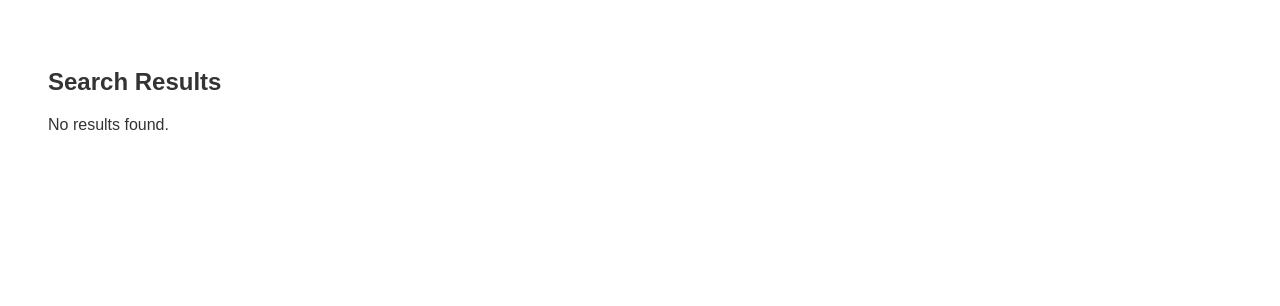
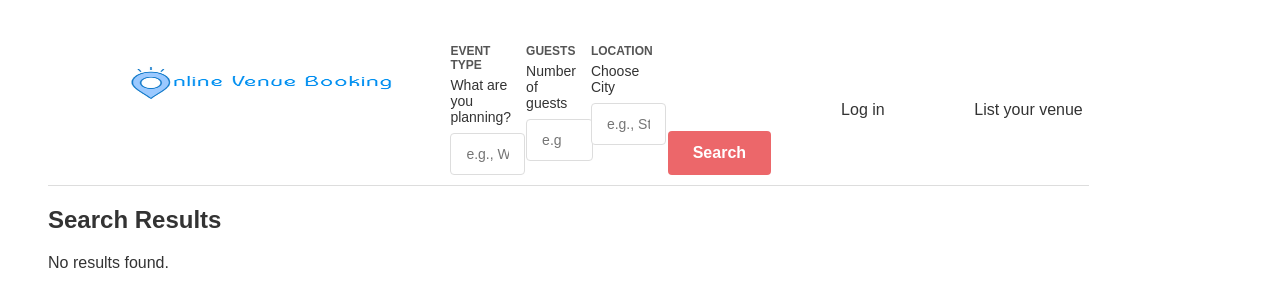
Before and after one commit to behnamfarhadi2010/HereVeNue, a React (Vite) app: page /venues in a window 1280 px wide. Shown: the top 306 px of the page. Built offline with nearby package versions, Linux system fonts and the light colour scheme.

Commit message:
add Venues Header and Css

```diff
--- /dev/null
+++ b/src/components/VenuesHeader.jsx
@@ -0,0 +1,27 @@
+// src/components/VenuesHeader.jsx
+import React from "react";
+import Search from "./Search"; // reuse your existing search component
+import Logo from "../assets/ovblogo.png";
+import "../styles/VenuesHeader.css"; // import your CSS styles
+
+export default function VenuesHeader() {
+  return (
+    <header className="venues-header">
+      {/* Logo */}
+      <div className="logo">
+        <img src={Logo} alt="Logo" width="300" />
+      </div>
+
+      {/* Search component */}
+      <div className="search-bar">
+        <Search />
+      </div>
+
+      {/* Menu items */}
+      <nav className="venues-menu">
+        <a href="/login">Log in</a>
+        <a href="/list">List your venue</a>
+      </nav>
+    </header>
+  );
+}
--- a/src/pages/Venues.jsx
+++ b/src/pages/Venues.jsx
@@ -1,6 +1,8 @@
 // src/pages/Venues.jsx
 import React from "react";
 import { useLocation } from "react-router-dom";
+import Header from "../components/Header";
+import VenuesHeader from "../components/VenuesHeader";
 
 export default function Venues() {
   const location = useLocation();
@@ -8,6 +10,7 @@ export default function Venues() {
 
   return (
     <div style={{ padding: "20px" }}>
+      <VenuesHeader />
       <h2>Search Results</h2>
       {results.length > 0 ? (
         <div className="venues-grid">
--- /dev/null
+++ b/src/styles/VenuesHeader.css
@@ -0,0 +1,27 @@
+.venues-header {
+  display: flex;
+  align-items: center;
+  justify-content: space-between;
+  background: white;
+  padding: 10px 20px;
+  border-bottom: 1px solid #ddd;
+}
+
+.venues-header .logo img {
+  height: 35px;
+}
+
+.search-bar {
+  flex: 1;
+  margin: 0 20px;
+}
+
+.venues-menu {
+  display: flex;
+  gap: 20px;
+}
+
+.venues-menu a {
+  text-decoration: none;
+  color: #333;
+}
```
